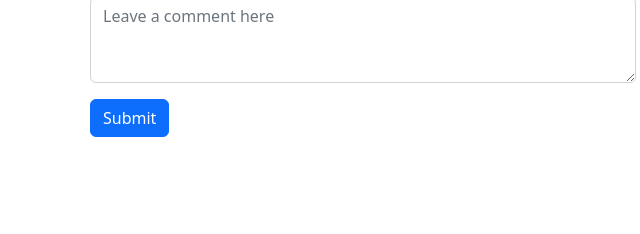
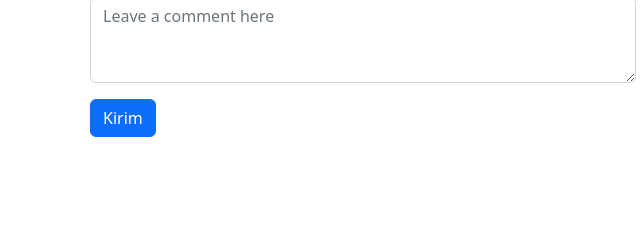
Before and after one commit to mprayogar/mprayogar.github.io, a plain HTML site: page index.html in a window 1280 px wide. Shown: the part 2659-2893 px from the top of the page, 277-917 px from the left. Drawn offline with nearby package versions, Linux system fonts and the light colour scheme.

Commit message:
mengubah nama button

```diff
--- a/index.html
+++ b/index.html
@@ -160,7 +160,7 @@
                 <label for="pesan">Pesan</label>
                 <textarea class="form-control" placeholder="Leave a comment here" id="pesan" rows="3"></textarea>
               </div>
-              <button type="submit" class="btn btn-primary">Submit</button>
+              <button type="submit" class="btn btn-primary">Kirim</button>
             </form>
           </div>
         </div>
```
